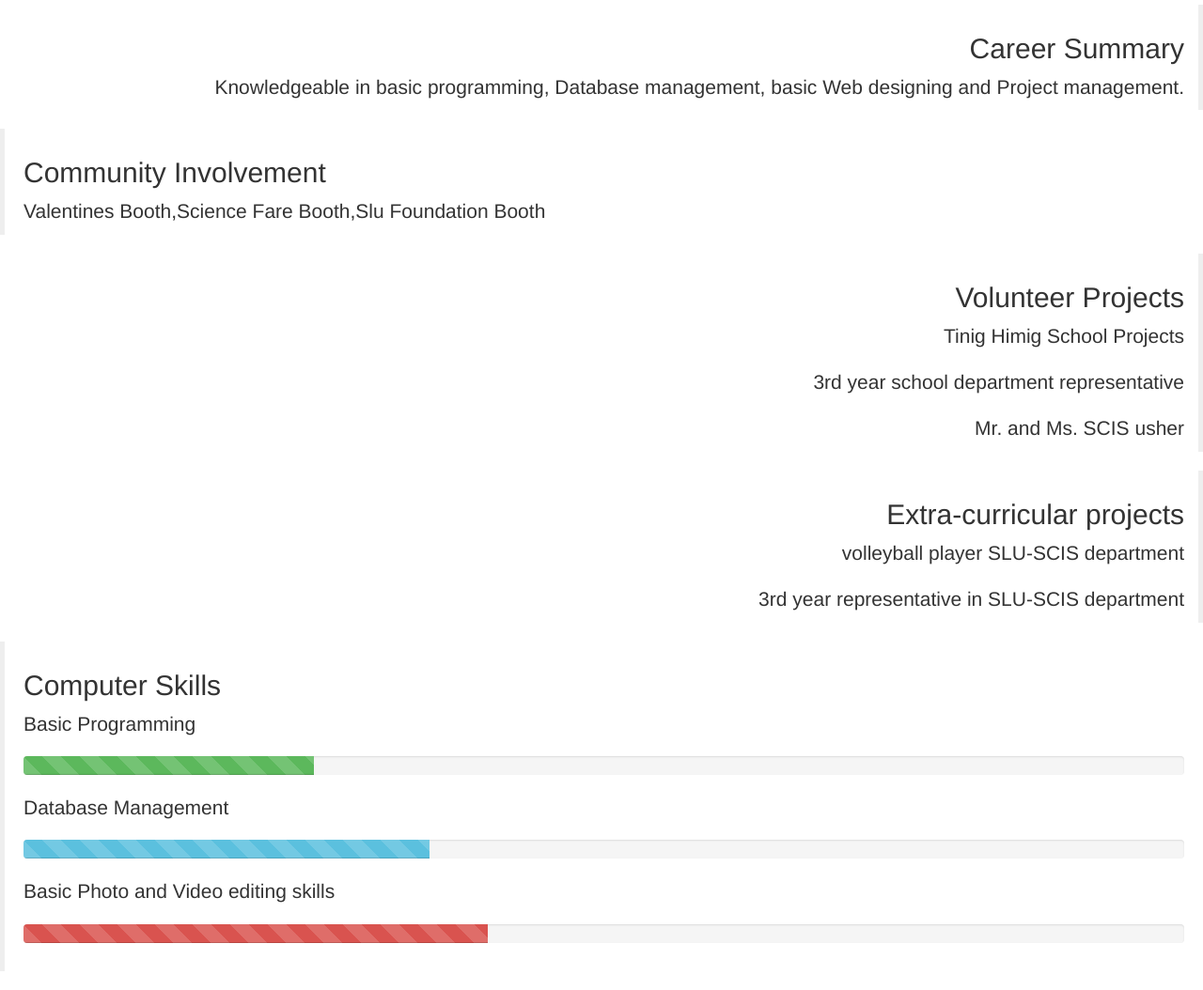
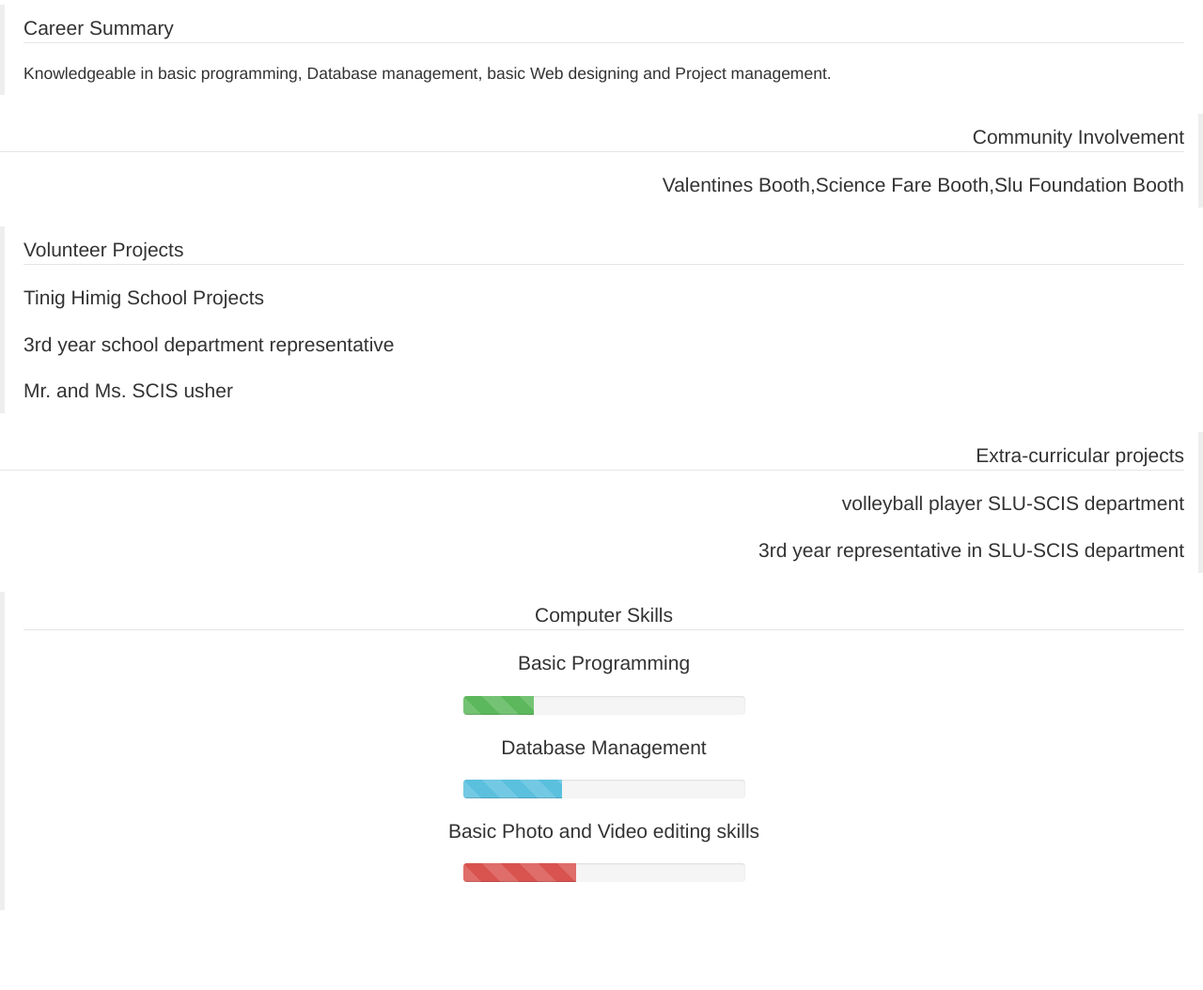
Before and after one commit to zsar16/portfolio, a plain HTML site: page index.html in a window 1280 px wide. Shown: the part 160-1214 px from the top of the page at 94% size. After the commit the page ends 1149 px from the top, so only its background shows below. Drawn offline with nearby package versions, Linux system fonts and the light colour scheme.

Commit message:
another modification on index.html

```diff
--- a/index.html
+++ b/index.html
@@ -36,41 +36,65 @@
   </div>
 </nav>
 
-		<blockquote class="blockquote-reverse">
-			<h2>Career Summary</h2>
-	  		<p class="lead">Knowledgeable in basic programming, Database management, basic Web designing and Project management.</p>
 
+
+
+
+		<blockquote>
+		<form class="form-horizontal">
+    	<legend>Career Summary</legend>
+    	</form>
+	  		<p>Knowledgeable in basic programming, Database management, basic Web designing and Project management.</p>
 		</blockquote>
 
-		<blockquote>
-			<h2>Community Involvement</h2>
+
+
+
+		<blockquote class="blockquote-reverse">
+		<form class="form-horizontal">
+    	<legend>Community Involvement</legend>
+    	</form>
 			<p class="lead">Valentines Booth,Science Fare Booth,Slu Foundation Booth</p>
 		</blockquote>
-  		<blockquote class="blockquote-reverse">
-  			<h2>Volunteer Projects</h2>
+
+
+
+
+		<blockquote>
+		<form class="form-horizontal">
+	    <legend>Volunteer Projects</legend>
+	    </form>
 			<p class="lead">Tinig Himig School Projects</p>
 			<p class="lead">3rd year school department representative</p>
 			<p class="lead">Mr. and Ms. SCIS usher</p>
   		</blockquote>
+
 		<blockquote class="blockquote-reverse">
-			<h2>Extra-curricular projects</h2>
+		<form class="form-horizontal">
+    	<legend>Extra-curricular projects</legend>
+    	</form>
 			<p class="lead">volleyball player SLU-SCIS department</p>
 			<p class="lead">3rd year representative in SLU-SCIS department</p>
 		</blockquote>
+
+		<center>
 		<blockquote>
-			<h2>Computer Skills</h2>
+		<form class="form-horizontal">
+	    <legend>Computer Skills</legend>
+	    </form>
 			<p class="lead">Basic Programming</p>
-			<div class="progress progress-striped active">
+			<div class="progress progress-striped active" style="width: 300px">
   				<div class="progress-bar progress-bar-success" style="width: 25%"></div>
 			</div>
 			<p class="lead">Database Management</p>
-			<div class="progress progress-striped active">
+			<div class="progress progress-striped active" style="width: 300px">
   				<div class="progress-bar progress-bar-info" style="width: 35%"></div>
 			</div>
 			<p class="lead">Basic Photo and Video editing skills</p>
-			<div class="progress progress-striped active">
+			<div class="progress progress-striped active" style="width: 300px">
   				<div class="progress-bar progress-bar-danger" style="width: 40%"></div>
 			</div>
 		</blockquote>
+		</center>
 	</body>
 </html>
```
